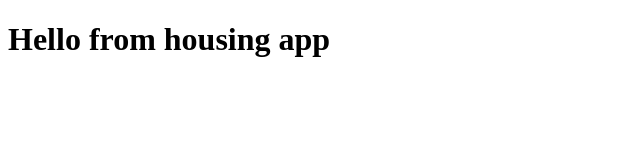
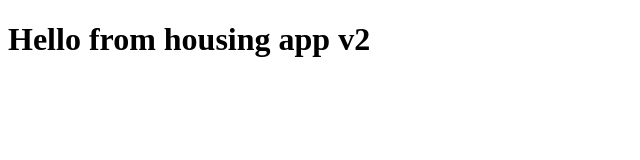
Before and after one commit to hhammidd/housing-analysis-app, an Angular app: page / in a window 1280 px wide. Shown: the top 160 px of the page, without its empty margins (0-640 px from the left). Built offline with nearby package versions, Linux system fonts and the light colour scheme.

Commit message:
Initial commit

```diff
--- a/src/app/app.component.html
+++ b/src/app/app.component.html
@@ -1 +1 @@
-<h1>Hello from housing app</h1>
+<h1>Hello from housing app v2</h1>
```
